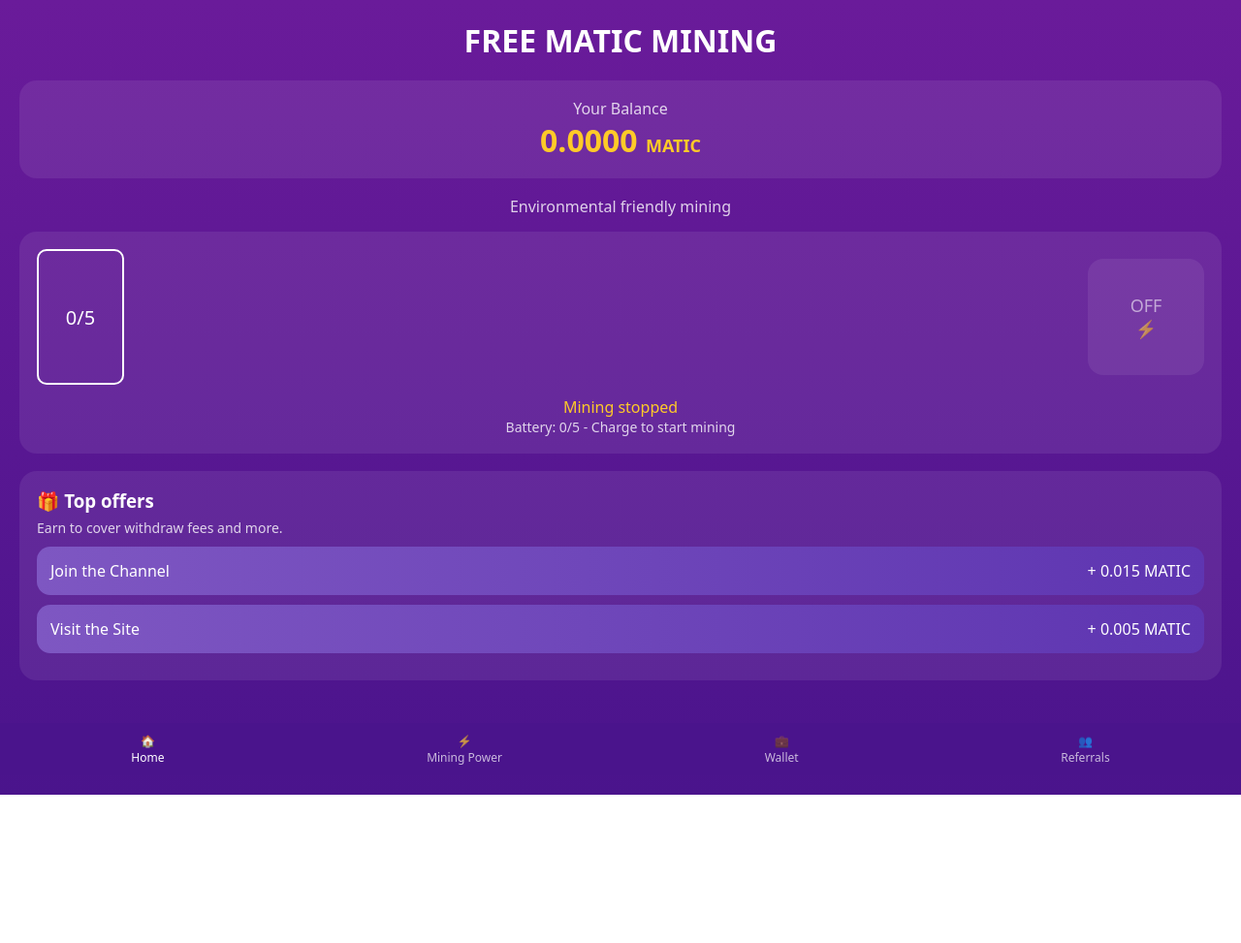
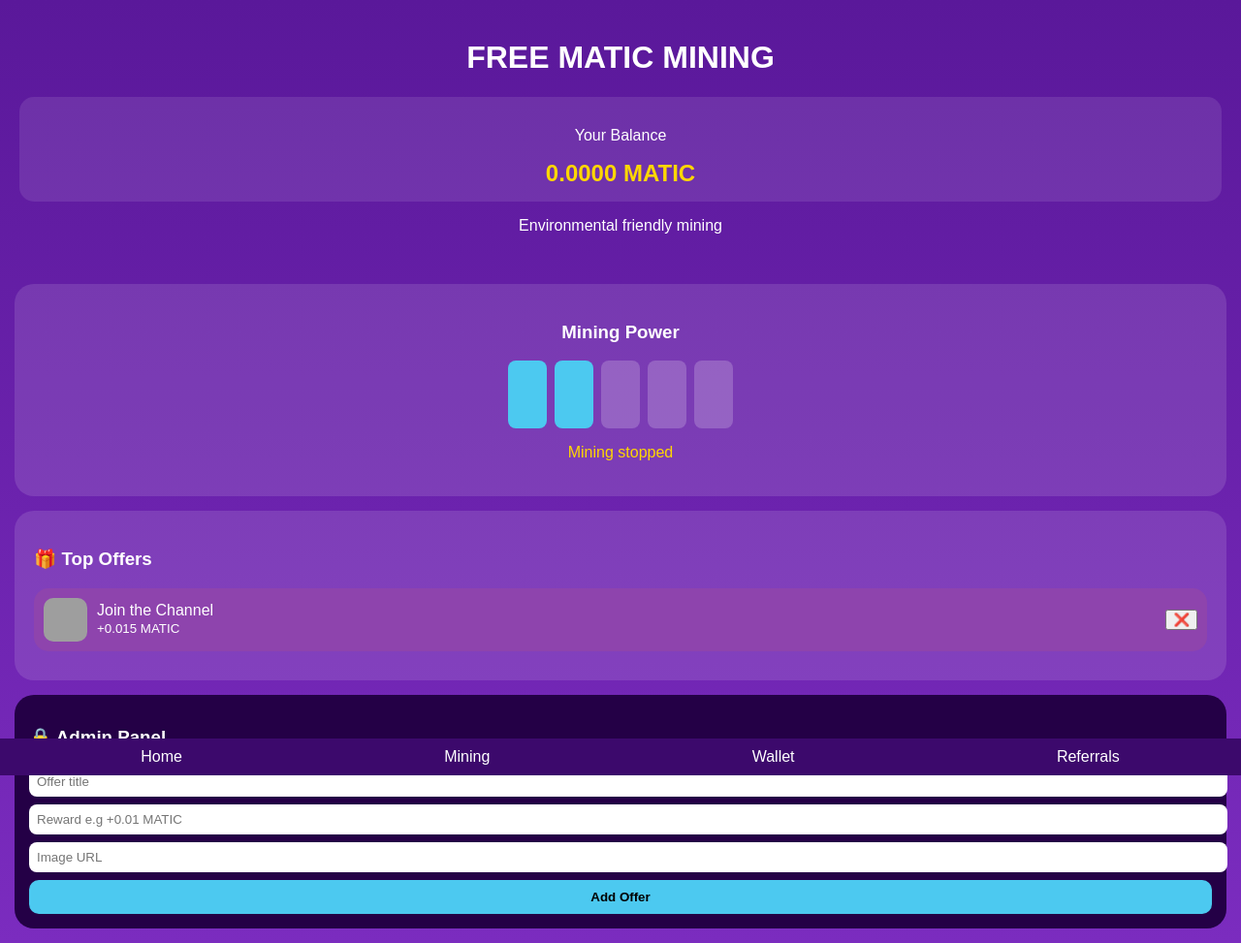
Before and after one commit to Pgofficial1/Free-Polygon-Minier, a plain HTML site: page index.html in a window 1280 px wide. Shown: the whole page at 97% size. Before the commit the page ends 820 px from the top, so only its background shows below. Drawn offline with Linux system fonts and the light colour scheme; grey boxes are pictures that could not be loaded.

Commit message:
Refactor index.html with styles and structure updates
Updated the HTML structure and added CSS styles for layout and design.

```diff
--- a/index.html
+++ b/index.html
@@ -1,70 +1,215 @@
 <!DOCTYPE html>
 <html lang="en">
 <head>
-  <meta charset="UTF-8" />
-  <meta name="viewport" content="width=device-width, initial-scale=1.0" />
-  <title>Free Matic Mining</title>
-  <link rel="stylesheet" href="style.css" />
+<meta charset="UTF-8">
+<title>Free Matic Mining</title>
+<meta name="viewport" content="width=device-width, initial-scale=1.0">
+
+<style>
+body {
+  margin: 0;
+  font-family: Arial, sans-serif;
+  background: linear-gradient(180deg, #5a189a, #7b2cbf);
+  color: white;
+}
+
+/* HEADER */
+.header {
+  text-align: center;
+  padding: 20px;
+}
+.balance {
+  background: rgba(255,255,255,0.1);
+  border-radius: 15px;
+  padding: 15px;
+  margin-top: 10px;
+}
+.balance h2 {
+  color: gold;
+  margin: 0;
+}
+
+/* MINING CARD */
+.card {
+  background: rgba(255,255,255,0.12);
+  border-radius: 20px;
+  padding: 20px;
+  margin: 15px;
+}
+
+/* MINING POWER */
+.power-bars {
+  display: flex;
+  gap: 8px;
+  justify-content: center;
+  margin: 15px 0;
+}
+.bar {
+  width: 40px;
+  height: 70px;
+  border-radius: 8px;
+  background: rgba(255,255,255,0.2);
+}
+.bar.active {
+  background: #4cc9f0;
+}
+
+/* OFFERS */
+.offer {
+  display: flex;
+  align-items: center;
+  background: #8e44ad;
+  border-radius: 15px;
+  padding: 10px;
+  margin-bottom: 10px;
+}
+.offer img {
+  width: 45px;
+  height: 45px;
+  border-radius: 10px;
+  margin-right: 10px;
+}
+.offer span {
+  flex: 1;
+}
+
+/* ADMIN PANEL */
+.admin {
+  background: #240046;
+  padding: 15px;
+  border-radius: 20px;
+  margin: 15px;
+}
+.admin input {
+  width: 100%;
+  margin-bottom: 8px;
+  padding: 8px;
+  border-radius: 8px;
+  border: none;
+}
+.admin button {
+  width: 100%;
+  padding: 10px;
+  background: #4cc9f0;
+  border: none;
+  border-radius: 10px;
+  font-weight: bold;
+}
+
+/* NAV */
+.nav {
+  display: flex;
+  justify-content: space-around;
+  background: #3c096c;
+  padding: 10px;
+  position: fixed;
+  bottom: 0;
+  width: 100%;
+}
+</style>
 </head>
+
 <body>
 
-  <!-- APP -->
-  <div class="app">
+<!-- HEADER -->
+<div class="header">
+  <h1>FREE MATIC MINING</h1>
+  <div class="balance">
+    <p>Your Balance</p>
+    <h2>0.0000 MATIC</h2>
+  </div>
+  <p>Environmental friendly mining</p>
+</div>
 
-    <!-- HEADER -->
-    <h1 class="title">FREE MATIC MINING</h1>
+<!-- MINING POWER -->
+<div class="card">
+  <h3 style="text-align:center;">Mining Power</h3>
+  <div class="power-bars" id="powerBars"></div>
+  <p style="text-align:center;color:gold;">Mining stopped</p>
+</div>
 
-    <!-- BALANCE -->
-    <div class="card balance-card">
-      <p class="label">Your Balance</p>
-      <h2 class="balance">0.0000 <span>MATIC</span></h2>
-    </div>
+<!-- TOP OFFERS -->
+<div class="card">
+  <h3>🎁 Top Offers</h3>
+  <div id="offers"></div>
+</div>
 
-    <p class="subtitle">Environmental friendly mining</p>
+<!-- ADMIN PANEL -->
+<div class="admin">
+  <h3>🔒 Admin Panel</h3>
+  <input type="text" id="offerTitle" placeholder="Offer title">
+  <input type="text" id="offerReward" placeholder="Reward e.g +0.01 MATIC">
+  <input type="text" id="offerImage" placeholder="Image URL">
+  <button onclick="addOffer()">Add Offer</button>
+</div>
 
-    <!-- MINING CARD -->
-    <div class="card mining-card">
-      <div class="mining-row">
-        <div class="battery">
-          <span id="batteryLevel">0/5</span>
-        </div>
+<!-- NAV -->
+<div class="nav">
+  <span>Home</span>
+  <span>Mining</span>
+  <span>Wallet</span>
+  <span>Referrals</span>
+</div>
 
-        <div class="machine off">
-          <span>OFF</span>
-          ⚡
-        </div>
-      </div>
+<script>
+/* MINING POWER (5 rooms) */
+let power = 2; // badilisha level hapa (0–5)
+const powerBars = document.getElementById("powerBars");
 
-      <p class="status">Mining stopped</p>
-      <p class="battery-text">Battery: 0/5 - Charge to start mining</p>
-    </div>
+for (let i = 1; i <= 5; i++) {
+  const bar = document.createElement("div");
+  bar.className = "bar" + (i <= power ? " active" : "");
+  powerBars.appendChild(bar);
+}
 
-    <!-- TOP OFFERS -->
-    <div class="card offers-card">
-      <h3>🎁 Top offers</h3>
-      <p class="offer-desc">Earn to cover withdraw fees and more.</p>
+/* OFFERS STORAGE */
+let offers = JSON.parse(localStorage.getItem("offers")) || [
+  {
+    title: "Join the Channel",
+    reward: "+0.015 MATIC",
+    img: "https://cdn-icons-png.flaticon.com/512/2111/2111646.png"
+  }
+];
 
-      <button class="offer-btn">
-        Join the Channel
-        <span>+ 0.015 MATIC</span>
-      </button>
+function renderOffers() {
+  const container = document.getElementById("offers");
+  container.innerHTML = "";
+  offers.forEach((o, i) => {
+    const div = document.createElement("div");
+    div.className = "offer";
+    div.innerHTML = `
+      <img src="${o.img}">
+      <span>${o.title}<br><small>${o.reward}</small></span>
+      <button onclick="removeOffer(${i})">❌</button>
+    `;
+    container.appendChild(div);
+  });
+}
 
-      <button class="offer-btn">
-        Visit the Site
-        <span>+ 0.005 MATIC</span>
-      </button>
-    </div>
+function addOffer() {
+  const title = offerTitle.value;
+  const reward = offerReward.value;
+  const img = offerImage.value;
 
-  </div>
+  if (!title || !reward || !img) return alert("Fill all fields");
 
-  <!-- FOOTER -->
-  <div class="footer">
-    <button class="active">🏠<br>Home</button>
-    <button>⚡<br>Mining Power</button>
-    <button>💼<br>Wallet</button>
-    <button>👥<br>Referrals</button>
-  </div>
+  offers.push({ title, reward, img });
+  localStorage.setItem("offers", JSON.stringify(offers));
+  renderOffers();
 
-  <script src="script.js"></script>
+  offerTitle.value = "";
+  offerReward.value = "";
+  offerImage.value = "";
+}
+
+function removeOffer(i) {
+  offers.splice(i, 1);
+  localStorage.setItem("offers", JSON.stringify(offers));
+  renderOffers();
+}
+
+renderOffers();
+</script>
+
 </body>
 </html>
```
